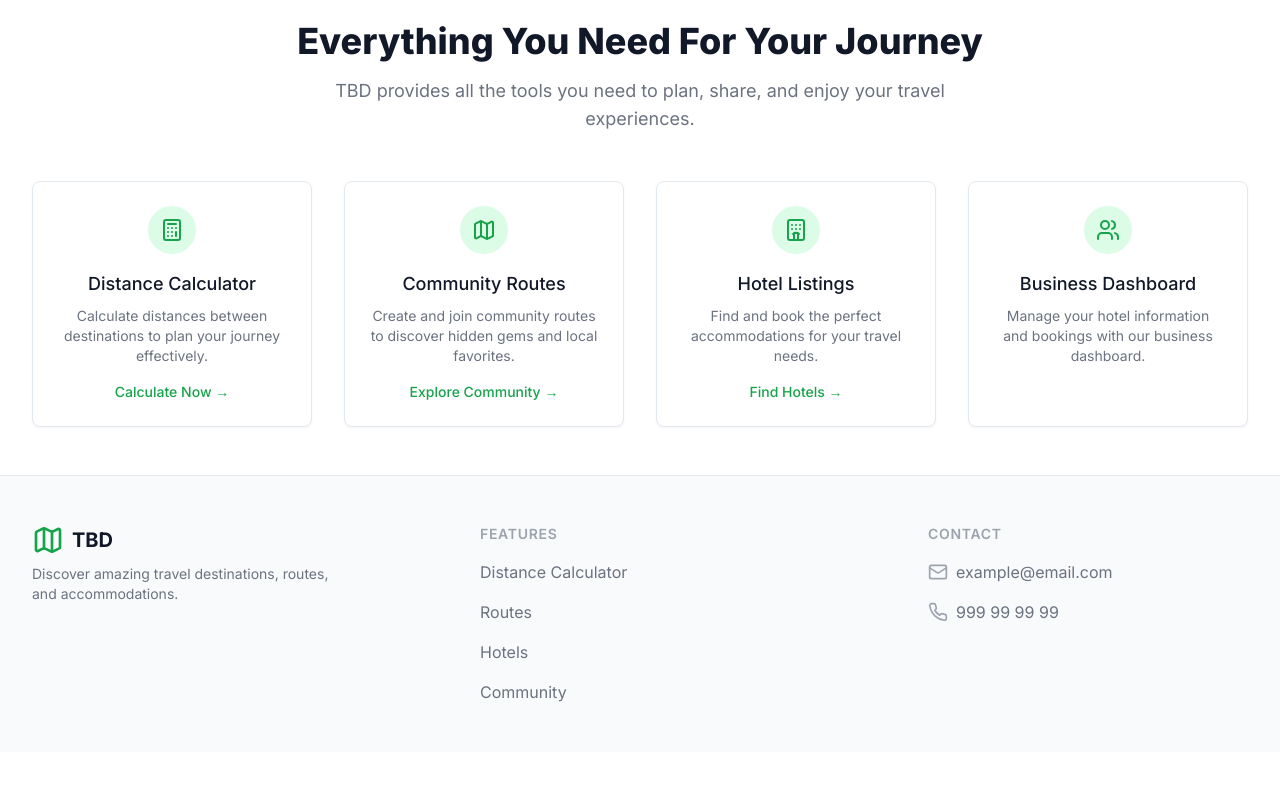
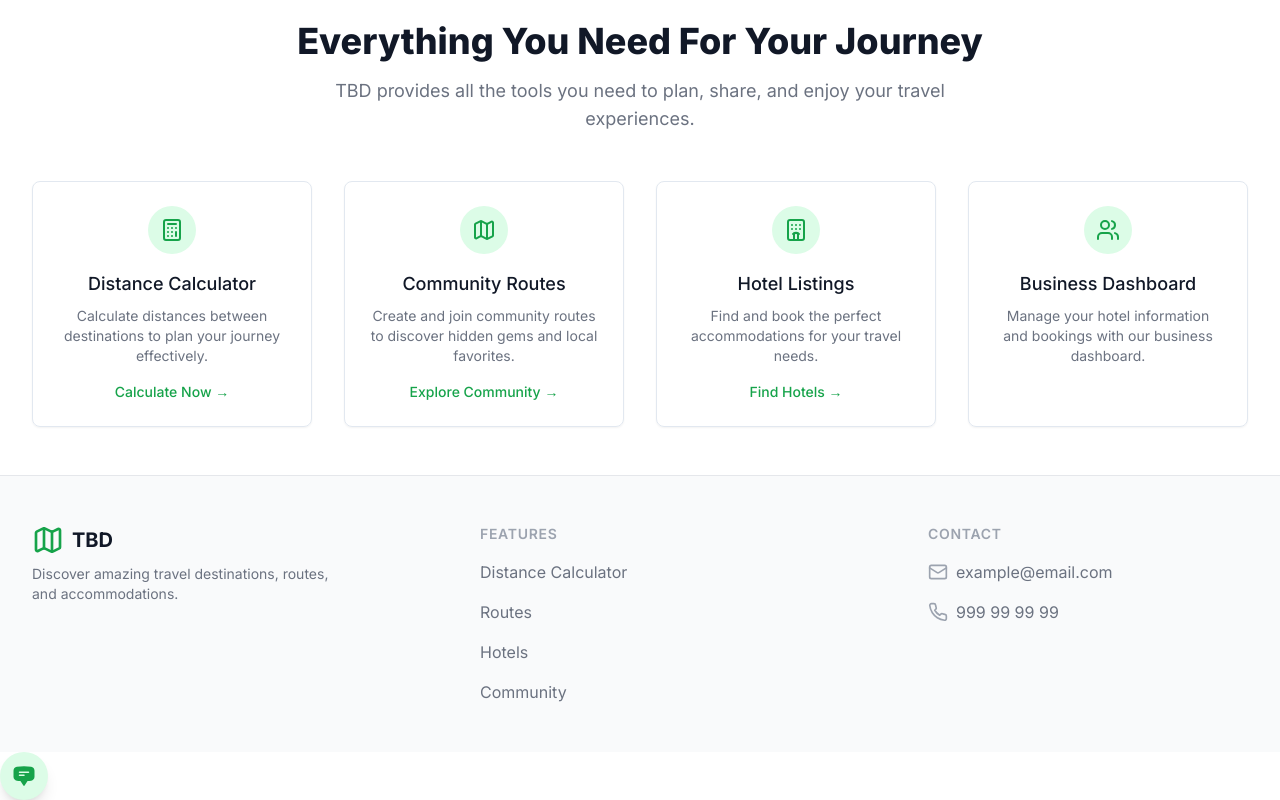
Before and after one commit to MateoGlzAlon/cds-techchallenge-phase2, a Next.js app in the folder frontend/: page / in a window 1280 px wide. Shown: the part 624-1424 px from the top of the page. Before the commit the page ends 1376 px from the top, so only its background shows below. Built offline with nearby package versions, Linux system fonts and the light colour scheme.

Commit message:
added chatbot - layout.js

```diff
--- a/frontend/app/layout.js
+++ b/frontend/app/layout.js
@@ -3,6 +3,7 @@ import "./globals.css"
 import Navbar from "@/components/navbar"
 import Footer from "@/components/footer"
 import { DATA } from "@/app/data"
+import Chatbot from "@/components/chatbot/chatbot";
 
 const inter = Inter({ subsets: ["latin"] })
 
@@ -19,6 +20,7 @@ export default function RootLayout({ children }) {
           <Navbar />
           <main className="flex-grow">{children}</main>
           <Footer />
+          <Chatbot />
         </div>
       </body>
     </html>
```
